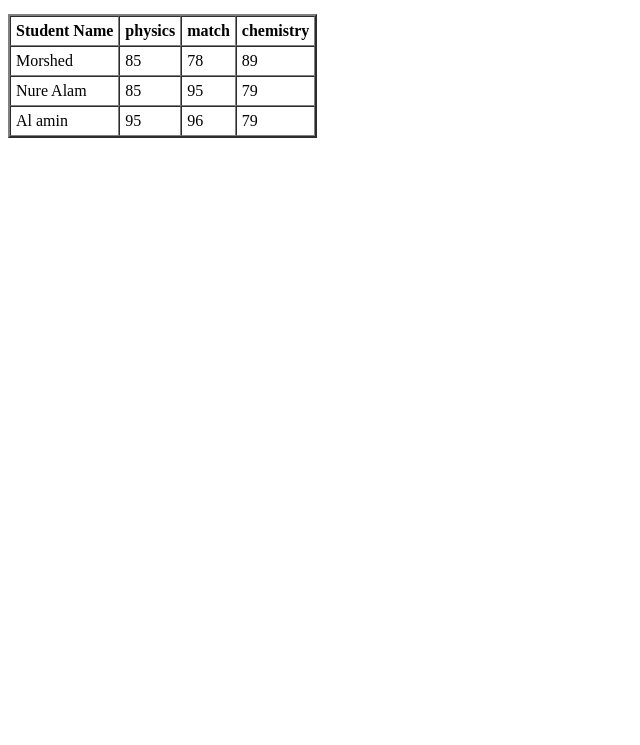
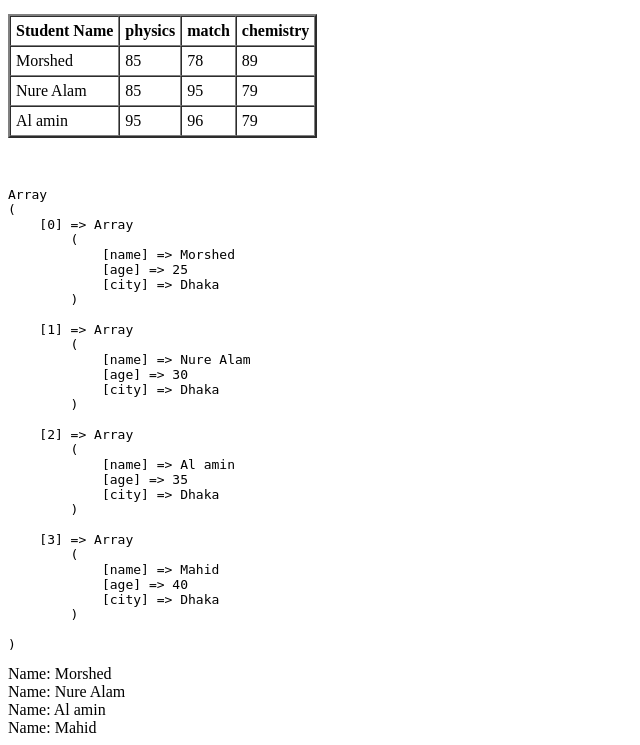
Before and after one commit to morshedalam547/Practice-Module, a PHP site: page /array.php in a window 1280 px wide. Shown: the part 2979-3724 px from the top of the page, without its empty margins (0-640 px from the left). Before the commit the page ends 3117 px from the top, so only its background shows below. Run offline with PHP 8.4, Linux system fonts and the light colour scheme.

Commit message:
array aadd

```diff
--- a/array.php
+++ b/array.php
@@ -224,3 +224,24 @@ echo "<br>";
 
   echo "<br>";
   echo "<br>";
+
+  $array=[
+
+
+    ["name"=>"Morshed" , "age"=> 25, "city"=>"Dhaka"],
+    ["name"=>"Nure Alam" , "age"=> 30, "city"=>"Dhaka"],
+    ["name"=>"Al amin" , "age"=> 35, "city"=>"Dhaka"],
+    ["name"=>"Mahid" , "age"=> 40, "city"=>"Dhaka"],
+
+  ];
+
+
+  echo "<pre>";
+  print_r($array);
+echo "</pre>";
+
+
+
+foreach($array as $value){
+  echo "Name: " . $value["name"] ."<br>";
+}
```
